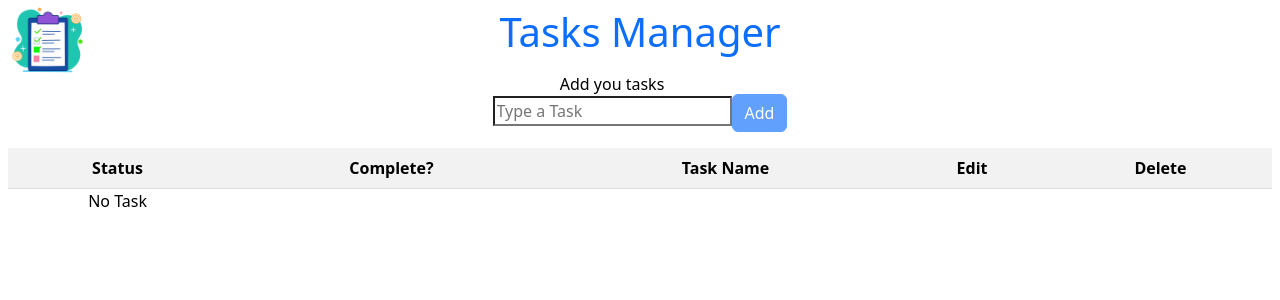
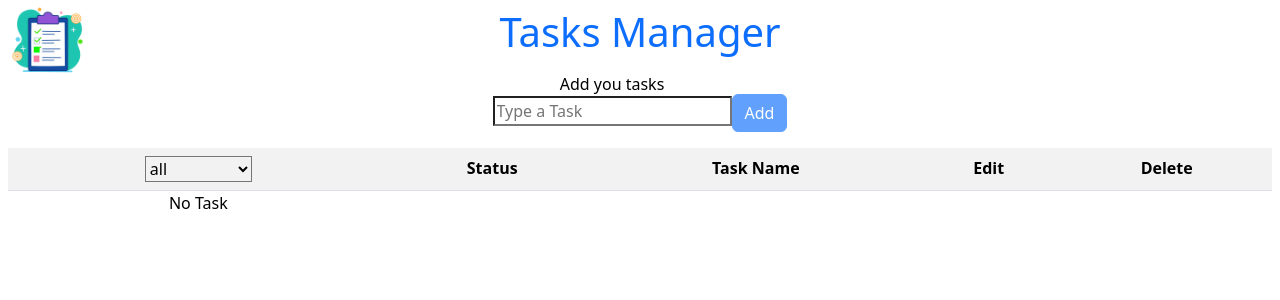
Before and after one commit to saikatgpae/Prometeo_task_manager, a React (Create React App) app: page / in a window 1280 px wide. Shown: the top 300 px of the page. Built offline with nearby package versions, Linux system fonts and the light colour scheme.

Commit message:
Add the filter function.

```diff
--- a/src/components/Task/Task.js
+++ b/src/components/Task/Task.js
@@ -1,4 +1,4 @@
-/* eslint-disable */
+// /* eslint-disable */
 import React from 'react';
 import uuid from 'react-uuid';
 import './Task.css';
@@ -40,20 +40,47 @@ export default function Task(prop) {
     (checkedValue) ? dispatch(completeTask(arrIndex)) : dispatch(incompleteTask(arrIndex));
   };
 
+  // Search function
+  const titleSearch = (e) => {
+    const input = e.target.value.toUpperCase();
+    // console.log('input', input);
+    const table = document.getElementById('taskTable');
+    const tr = table.querySelectorAll('.table-data');
+    for (let i = 0; i < tr.length; i += 1) {
+      const td = tr[i].getElementsByTagName('td')[0];
+      if (td) {
+        const txtValue = td.textContent || td.innerText;
+        if (input === 'ALL') {
+          tr[i].style.display = '';
+        } else if (txtValue.toUpperCase() === input) {
+          tr[i].style.display = '';
+        } else {
+          tr[i].style.display = 'none';
+        }
+      }
+    }
+  };
+
   return (
-    <table className="table table-striped">
+    <table id="taskTable" className="table table-striped">
       <tbody>
         <tr>
+          <th scope="col">
+            <select onChange={titleSearch} defaultValue="all">
+              <option>all</option>
+              <option>complete</option>
+              <option>incomplete</option>
+            </select>
+          </th>
           <th scope="col">Status</th>
-          <th scope="col">Complete?</th>
           <th scope="col">Task Name</th>
           <th scope="col">Edit</th>
           <th scope="col">Delete</th>
         </tr>
         {
           (tasks)
-            ?  tasks.map((task, index) =>(
-                <tr key={uuid()}>
+            ? tasks.map((task, index) => (
+              <tr key={uuid()} className="table-data">
                 <td className={(task.complete) ? 'text-success' : 'text-danger'}>
                   {(task.complete) ? 'Complete' : 'Incomplete'}
                 </td>
@@ -61,7 +88,7 @@ export default function Task(prop) {
                   <input onChange={handleChang} style={{ accentColor: 'green' }} type="checkbox" defaultChecked={task.complete} id={`status-${index}`} />
                 </td>
                 <td>
-                    <p className={(task.complete) ? 'strike' : ''} id={`task-${index}`}>{task.taskName}</p>
+                  <strong className={(task.complete) ? 'strike' : ''} id={`task-${index}`}>{task.taskName}</strong>
                   <input id={`update-${index}`} className="none" type="text" defaultValue={task.taskName} />
                 </td>
                 <td>
```
Lines whose indentation alone changed are shown as unchanged.
